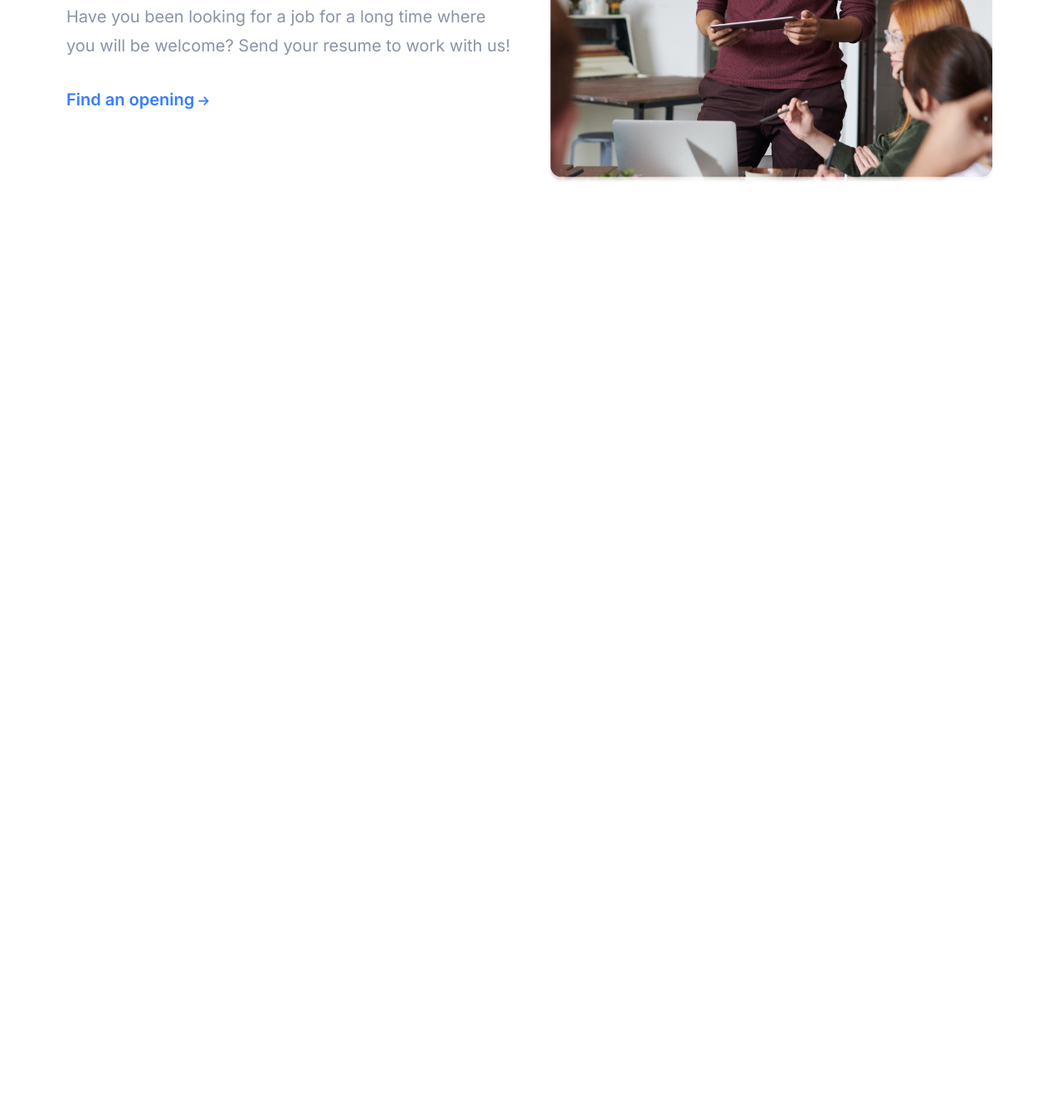
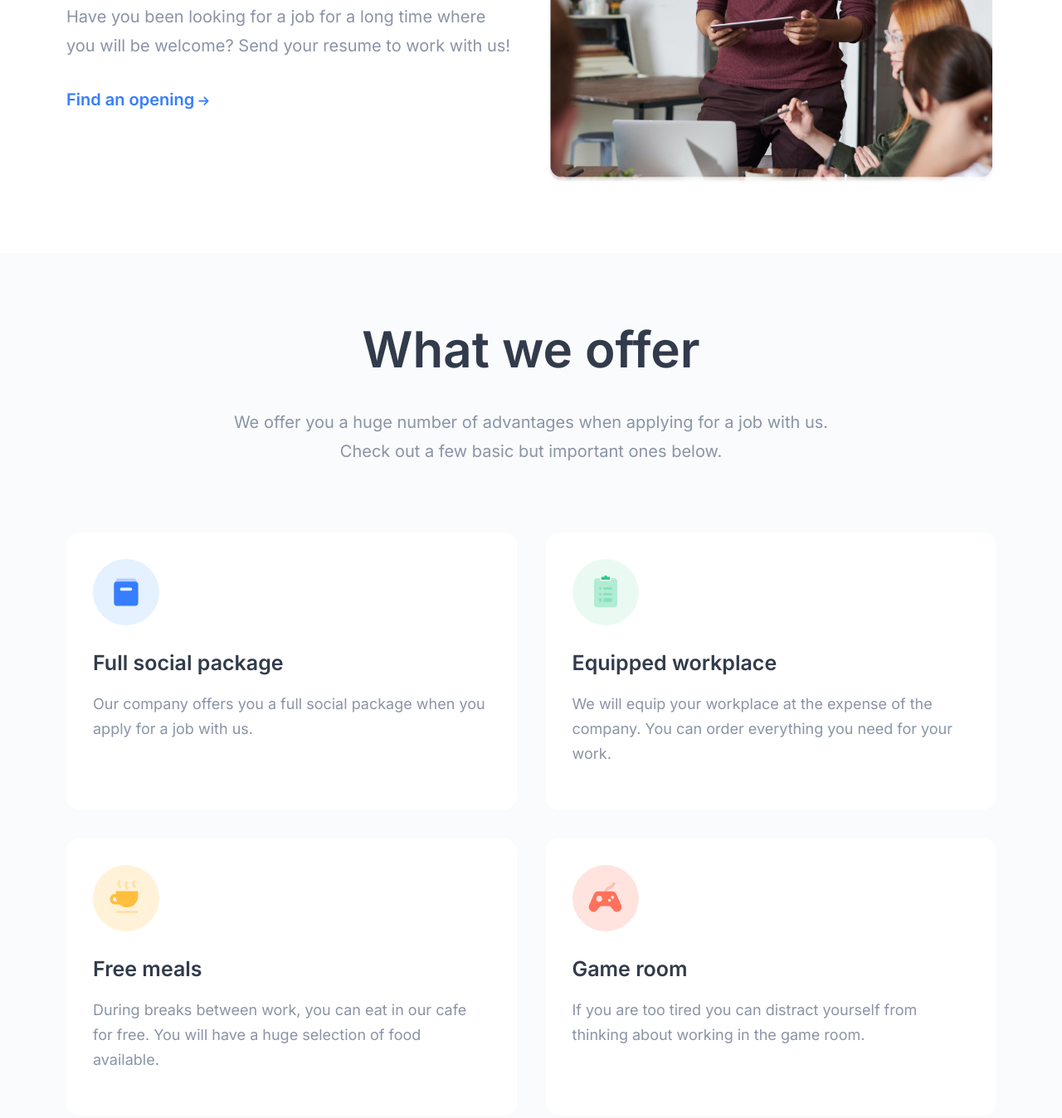
Before and after one commit to durdonadev/move-careers-page, a plain HTML site: page index.html in a window 1280 px wide. Shown: the part 510-1858 px from the top of the page at 83% size. Before the commit the page ends 815 px from the top, so only its background shows below. Drawn offline with Linux system fonts and the light colour scheme.

Commit message:
Create Features section

```diff
--- a/index.html
+++ b/index.html
@@ -99,5 +99,54 @@
                 </div>
             </div>
         </section>
+        <section id="features-section">
+            <div class="features-section__container">
+                <div class="features-section__heading">
+                    <h2>What we offer</h2>
+                    <p>
+                        We offer you a huge number of advantages when applying
+                        for a job with us. Check out a few basic but important
+                        ones below.
+                    </p>
+                </div>
+
+                <div class="features-section__features">
+                    <div class="card">
+                        <img src="./assets/icon-1.svg" alt="Book icon" />
+                        <h3 class="card__title">Full social package</h3>
+                        <p class="card__text">
+                            Our company offers you a full social package when
+                            you apply for a job with us.
+                        </p>
+                    </div>
+                    <div class="card">
+                        <img src="./assets/icon-2.svg" alt="Notes icon" />
+                        <h3 class="card__title">Equipped workplace</h3>
+                        <p class="card__text">
+                            We will equip your workplace at the expense of the
+                            company. You can order everything you need for your
+                            work.
+                        </p>
+                    </div>
+                    <div class="card">
+                        <img src="./assets/icon-3.svg" alt="Meals icon" />
+                        <h3 class="card__title">Free meals</h3>
+                        <p class="card__text">
+                            During breaks between work, you can eat in our cafe
+                            for free. You will have a huge selection of food
+                            available.
+                        </p>
+                    </div>
+                    <div class="card">
+                        <img src="./assets/icon-4.svg" alt="Game icon" />
+                        <h3 class="card__title">Game room</h3>
+                        <p class="card__text">
+                            If you are too tired you can distract yourself from
+                            thinking about working in the game room.
+                        </p>
+                    </div>
+                </div>
+            </div>
+        </section>
     </body>
 </html>
--- a/styles.css
+++ b/styles.css
@@ -152,3 +152,70 @@ a {
     font-size: 20px;
     font-weight: 600;
 }
+
+/* Features Section */
+
+#features-section {
+    background-color: #fafbfc;
+}
+
+.features-section__container {
+    max-width: 1440px;
+    padding: 80px;
+    margin: 0 auto;
+}
+
+.features-section__heading {
+    padding: 0 200px;
+}
+
+.features-section__heading h2 {
+    text-align: center;
+    font-size: 60px;
+    line-height: 72px;
+    color: #323b4b;
+    margin-bottom: 35px;
+}
+
+.features-section__heading p {
+    margin-bottom: 80px;
+    color: #8a94a6;
+    font-size: 20px;
+    line-height: 35px;
+    text-align: center;
+}
+
+.features-section__features {
+    display: flex;
+    flex-wrap: wrap;
+    gap: 35px;
+}
+
+.card {
+    width: calc((100% - 35px) / 2);
+
+    padding: 32px 32px;
+    background-color: #ffffff;
+    border-radius: 15px;
+}
+.card img {
+    margin-bottom: 16px;
+}
+
+.card__title {
+    color: #323b4b;
+    font-size: 25px;
+    line-height: 50px;
+    font-weight: 600;
+
+    margin-bottom: 10px;
+    text-align: left;
+}
+
+.card__text {
+    font-size: 18px;
+    line-height: 30px;
+    color: #8a94a6;
+    text-align: left;
+    margin-bottom: 20px;
+}
```
